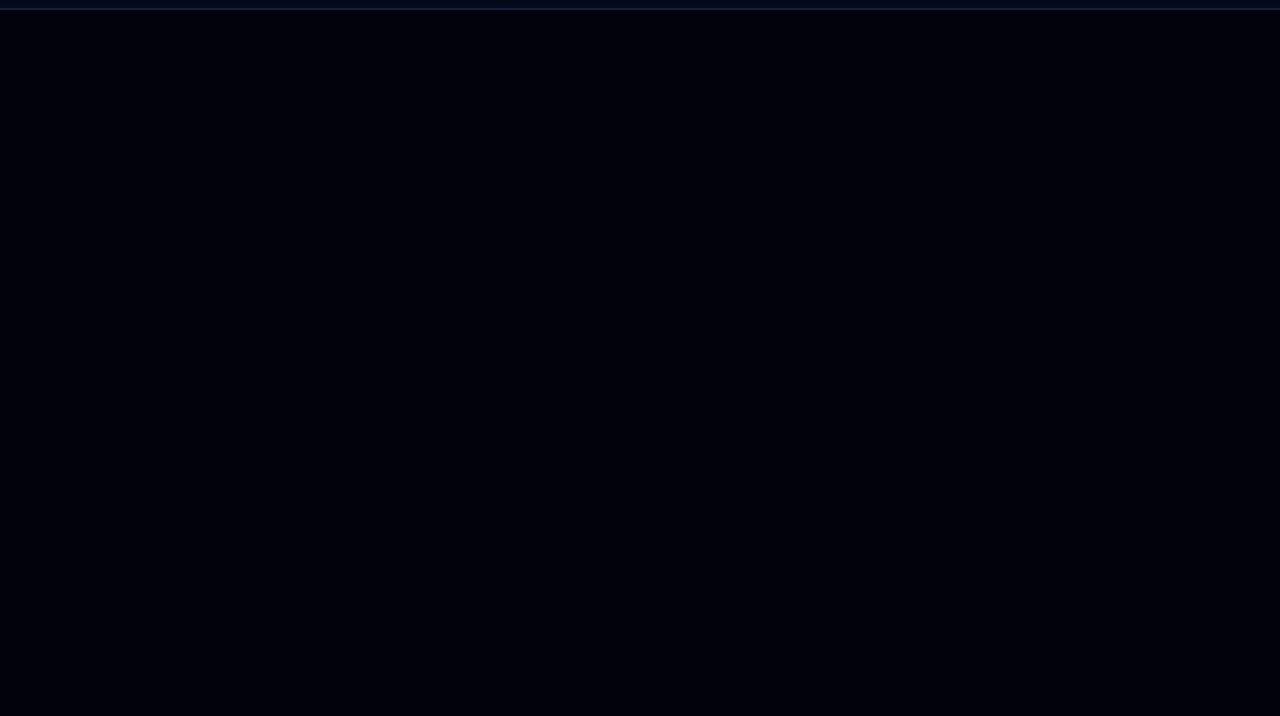
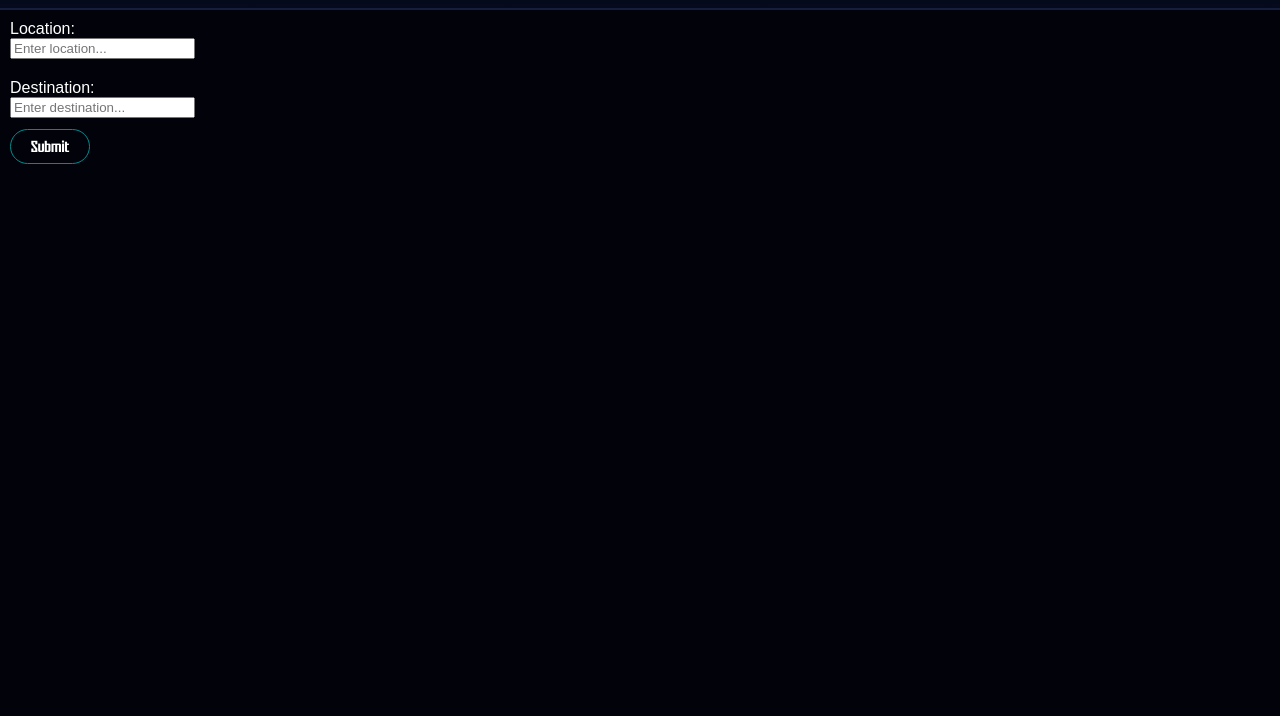
Before and after one commit to AAZ-group-project/PathPilot, a plain HTML site: page PathPilot.html in a window 1280 px wide. Shown: the part 84-800 px from the top of the page. Drawn offline with Linux system fonts and the light colour scheme.

Commit message:
basic design mockup

```diff
--- a/PathPilot.css
+++ b/PathPilot.css
@@ -63,3 +63,30 @@ html, body {
     background: #008b8b;
     color: black;
 }
+
+.form-group{
+    text-decoration: none;
+    margin: 10px;
+}
+
+#location, #destination{
+    margin-bottom: 20px;
+}
+
+.submit{
+    text-decoration: none;
+    font-size: 1rem;
+    font-family: 'PathPilotFont', sans-serif;
+    color: white;
+    transition: all 0.1s ease;
+    padding: 10px;
+    border: 1.5px solid #008b8b;
+    border-radius: 30px;
+    padding: 8px 20px;
+    transition: all 0.1s ease;
+}
+
+.submit:hover {
+    background: #008b8b;
+    color: black;
+}
--- a/PathPilot.html
+++ b/PathPilot.html
@@ -15,6 +15,15 @@
 
             <a class="signin" href="#">Sign In</a>
         </div>
+        <form class="entries">
+            <div class="form-group">
+                <label>Location:</label><br>
+                <input type="search" id="location" name="location" placeholder="Enter location..." required><br>
+                <label>Destination:</label><br>
+                <input type="search" id="destination" name="destination" placeholder="Enter destination..." required><br>
+                <a class="submit" href="#">Submit</a>
+            </div>
+        </form>
     </body>
     <!-- Link JavaScript -->
     <script src="PathPilot.js"></script>
```
